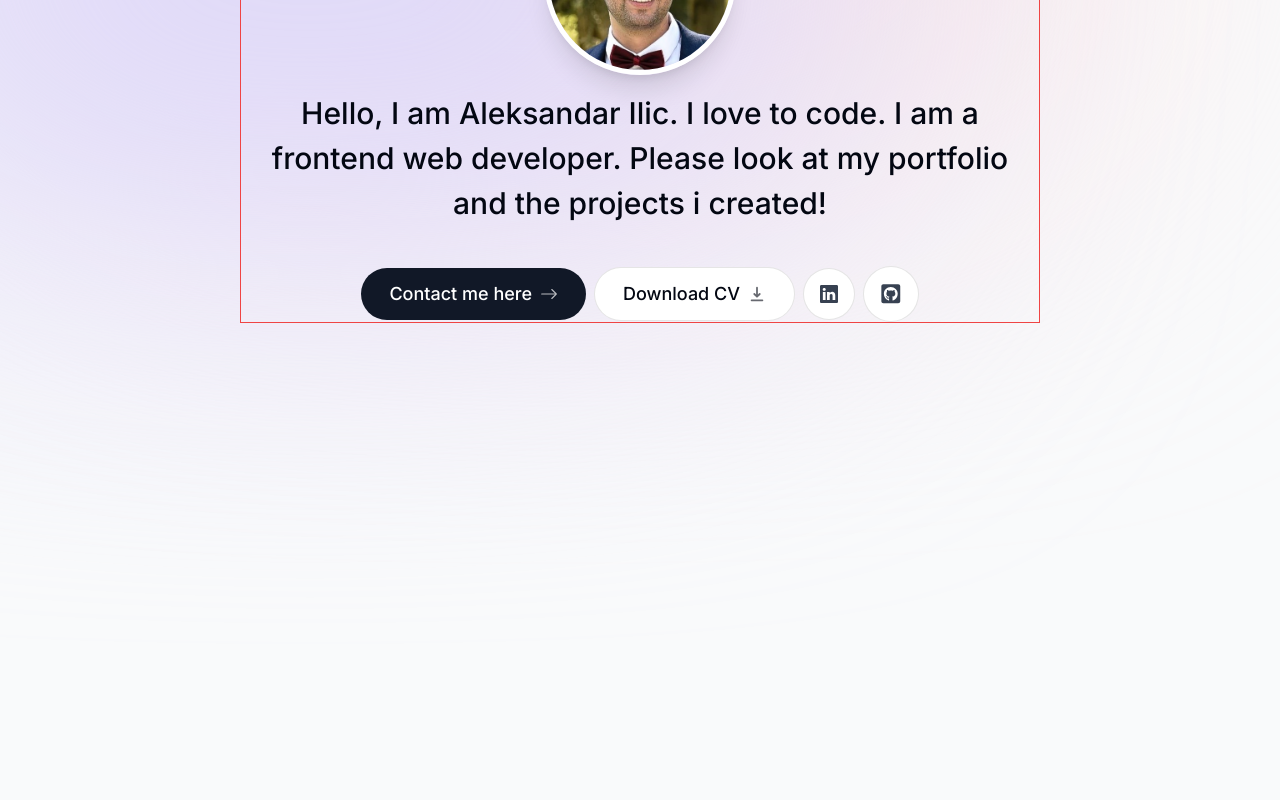
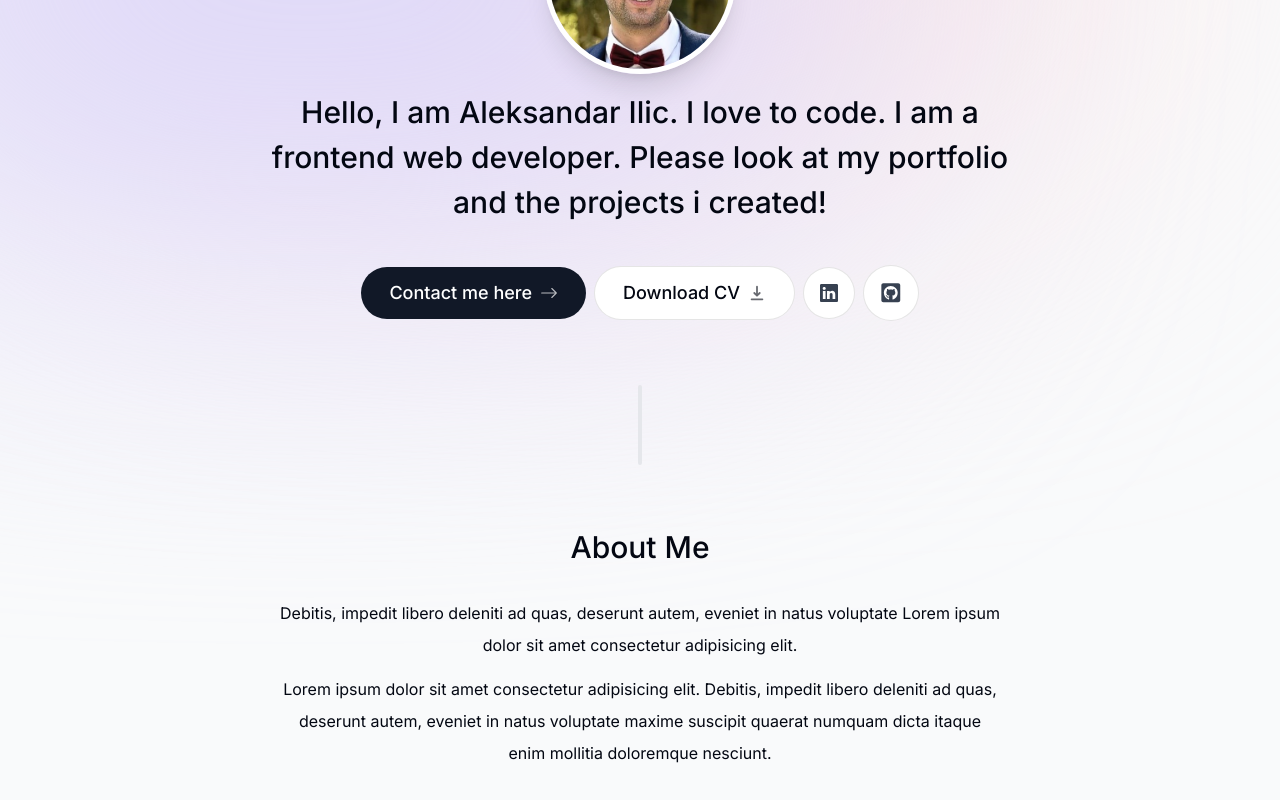
Before and after one commit to AleksandarI01/portfolio, a Next.js app: page / in a window 1280 px wide. Shown: the part 262-1062 px from the top of the page. Before the commit the page ends 1000 px from the top, so only its background shows below. Built offline with nearby package versions, Linux system fonts and the light colour scheme.

Commit message:
divider component and about me section created

```diff
--- a/app/page.tsx
+++ b/app/page.tsx
@@ -1,9 +1,13 @@
 import Intro from "@/components/intro";
+import Divider from "@/components/divider";
+import About from "@/components/about";
 
 export default function Home() {
   return (
     <main className="flex flex-col items-center px-4">
       <Intro />
+      <Divider />
+      <About />
     </main>
   );
 }
--- /dev/null
+++ b/components/about.tsx
@@ -0,0 +1,28 @@
+"use client";
+
+import React from "react";
+import { motion } from "framer-motion";
+import SectionTitle from "./section-title";
+
+export default function About() {
+  return (
+    <motion.section
+      className="mb-28 max-w-[45rem] text-center leading-8 sm:mb-40"
+      initial={{ opacity: 0, y: 100 }}
+      animate={{ opacity: 1, y: 0 }}
+      transition={{ delay: 0.2 }}
+    >
+      <SectionTitle>About me</SectionTitle>
+      <p className="mb-3">
+        Debitis, impedit libero deleniti ad quas, deserunt autem, eveniet in
+        natus voluptate Lorem ipsum dolor sit amet consectetur adipisicing elit.
+      </p>
+      <p>
+        Lorem ipsum dolor sit amet consectetur adipisicing elit. Debitis,
+        impedit libero deleniti ad quas, deserunt autem, eveniet in natus
+        voluptate maxime suscipit quaerat numquam dicta itaque enim mollitia
+        doloremque nesciunt.
+      </p>
+    </motion.section>
+  );
+}
--- /dev/null
+++ b/components/divider.tsx
@@ -0,0 +1,15 @@
+"use client";
+
+import React from "react";
+import { motion } from "framer-motion";
+
+export default function Divider() {
+  return (
+    <motion.div
+      className="my-16 bg-gray-200 h-20 w-1 rounded-full hidden sm:block"
+      initial={{ opacity: 0, y: 100 }}
+      animate={{ opacity: 1, y: 0 }}
+      transition={{ delay: 0.15 }}
+    ></motion.div>
+  );
+}
--- a/components/intro.tsx
+++ b/components/intro.tsx
@@ -14,7 +14,7 @@ import { FaGithubSquare } from "react-icons/fa";
 
 export default function Intro() {
   return (
-    <section className="border border-1 border-red-500 mb-28 max-w-[50rem] text-center sm:mb-0">
+    <section className="mb-28 max-w-[50rem] text-center sm:mb-0">
       <div className="flex items-center justify-center">
         <motion.div
           initial={{ opacity: 0, scale: 0 }}
@@ -69,7 +69,11 @@ export default function Intro() {
         >
           <BsLinkedin />
         </a>
-        <a className="cursor-pointer flex items-center gap-2 bg-white p-4 text-[1.35rem] text-gray-700 rounded-full focus:scale-110 hover:scale-110 hover:text-gray-950 active:scale-105 transition border border-black/10">
+        <a
+          className="cursor-pointer flex items-center gap-2 bg-white p-4 text-[1.35rem] text-gray-700 rounded-full focus:scale-110 hover:scale-110 hover:text-gray-950 active:scale-105 transition border border-black/10"
+          href="https://github.com/AleksandarI01"
+          target="_blank"
+        >
           <FaGithubSquare />
         </a>
       </motion.div>
--- /dev/null
+++ b/components/section-title.tsx
@@ -0,0 +1,9 @@
+import React from "react";
+
+type SectionTitleProps = {
+  children: React.ReactNode;
+};
+
+export default function SectionTitle({ children }: SectionTitleProps) {
+  return <h2 className="text-3xl font-medium mb-8 capitalize">{children}</h2>;
+}
```
